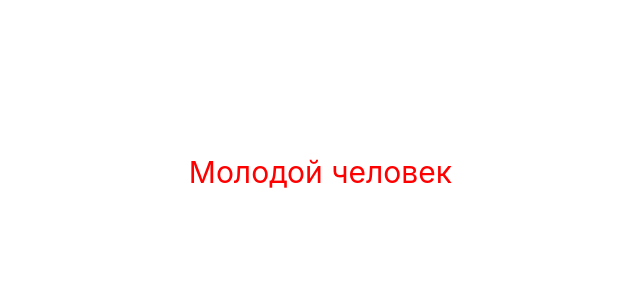
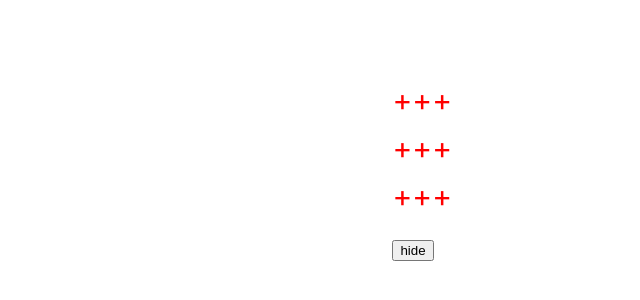
Before and after one commit to SebrianFoxy/ABC_Vue, a Vue app: page / in a window 1280 px wide. Shown: the part 228-528 px from the top of the page, without its empty margins (188-828 px from the left). Built offline with nearby package versions, Linux system fonts and the light colour scheme.

Commit message:
Задание25

```diff
--- a/src/App.vue
+++ b/src/App.vue
@@ -1,10 +1,14 @@
 <template>
 	<div>
     <h1>
-	    <p v-if = "age < 18">Подросток</p>
-      <p v-else-if = "age >= 18 && age <= 25">Молодой человек</p>
-      <p v-else-if = "age >= 26">Мужчина</p>
-      <p v-else>Error</p>
+	    <div v-if="isAuth">
+		    <p>+++</p>
+		    <p>+++</p>
+		    <p>+++</p>
+	    </div>
+      <button @click="but">
+        {{isAuth ? 'hide' : 'show'}}
+      </button>
     </h1>
 	</div>
 </template>
@@ -13,11 +17,13 @@
   export default{
     data(){
       return{
-        age: 21,
+        isAuth: true,
       }
     },
     methods: {
-
+      but: function(){
+        this.isAuth = !this.isAuth
+      }
     },
     computed:{
 
```
